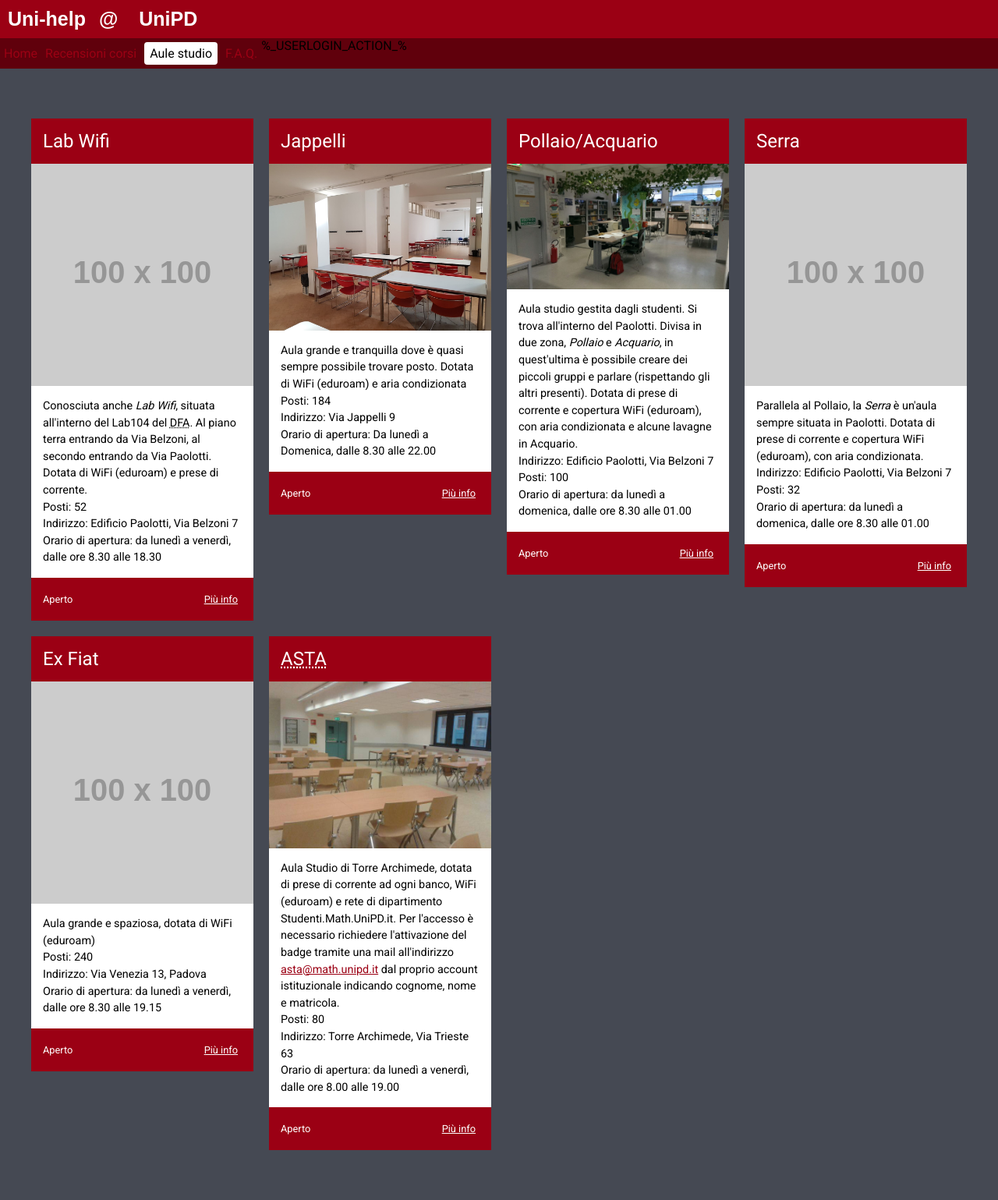
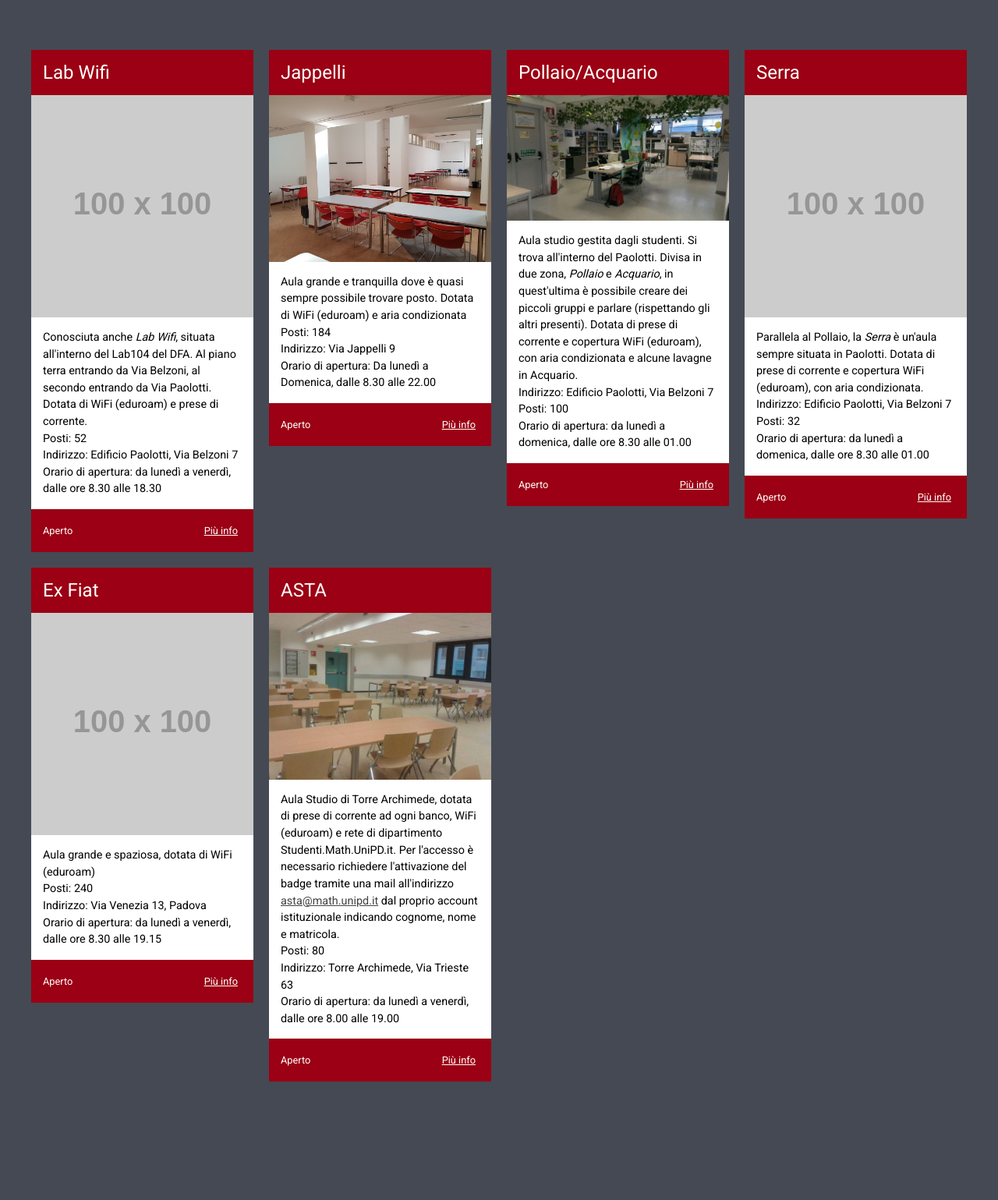
Before and after one commit to Tecwebberz/concorso-accattivante-accessibile, a PHP site: page /src/aule.html in a window 1280 px wide. Shown: the whole page at 78% size. After the commit the page ends 1387 px from the top, so only its background shows below. Run offline with PHP 8.4, Linux system fonts and the light colour scheme; grey boxes labelled with a size stand in for pictures from a placeholder-image service; some libraries are stand-ins or nearby versions; some web fonts are replaced.

Commit message:
raccoglimento dei colori del sito e inizio

```diff
--- a/src/assets/css/main.css
+++ b/src/assets/css/main.css
@@ -1,22 +1,40 @@
 /*Fonts*/
 @import url('https://fonts.googleapis.com/css2?family=Roboto:wght@100;400;900&family=Sarpanch:wght@900&display=swap');
+
 /*Reset rules*/
-
 *{
     /*colori principali*/
-    --primary: #9b0014;
+    /*primary palette*/
+
+        /*main*/
+    --primary-bg: white;
+    --primary-text: black;
+    --primary-link: #424242;
+    --primary-hover: #757575;
+    --primary-active: #757575;
+    --primary-visited: #ffa2a2;
+
+        /*accent*/
+    --primary-accent-bg: #9b0014;
+    --primary-accent-text: white;
+
+
+    /*alternative palette*/
+    --alt-bg: #454953;
+
     --primary-alt: #60000C;
     --primary-c: #ffffff;
-    --fg: #ffffff;
-    --alt-bg: #454953;
 
+
+    /*
     --link-one: black;
     --hover-one: #c0c0c0;
     --visited-one: #f0f0f0;
-
+    */
     margin: 0;
     padding: 0;
     font-family: 'Roboto', sans-serif;
+    font-weight: 400;
 }
 
 /*Base*/
@@ -25,20 +43,15 @@ body {
     background-color: var(--alt-bg);
 }
 
-h2{
-    font-weight: 400;
-}
-h3{
-    font-weight: 400;
-}
+    /*Link*/
+a:link {color: var(--primary-link)}
 
-/*Link*/
-a:link {
-    color: var(--primary)
-}
+a:active, a:hover{color: var(--primary-active);}
 
-a:visited {
-    color: var(--visited-one)
+a:visited {color: var(--primary-visited);}
+
+abbr{
+    text-decoration: none;
 }
 
 /*Flex components*/
@@ -71,15 +84,11 @@ li.primary-box {
 /*Header*/
 header {
     overflow: hidden;
-    background-color: var(--primary);
+    background-color: var(--primary-accent-bg);
 }
 
-header abbr{
-    text-decoration: none;
-}
-
-.logo, .logo * {
-    color: var(--primary-c);
+header .logo, header .logo * {
+    color: var(--primary-accent-text);
     font-size: 25px;
     font-weight: black;
     font-family: 'Sarpanch', sans-serif;
--- a/src/aula.html
+++ b/src/aula.html
@@ -27,7 +27,7 @@
         </nav>
     </header>
 
-    <div class="article">
+    <section>
         <h2>Lab Wifi</h2>
 
         <!--Questo paragrafo va ovviamente calcolato-->
@@ -65,7 +65,7 @@
         </div>
 
         %_RECENSIONI_%
-    </div>
+    </section>
 
 </body>
 
--- a/src/aule.html
+++ b/src/aule.html
@@ -9,24 +9,6 @@
 </head>
 
 <body>
-
-    <header>
-        <h1 class="logo">Uni-help <abbr title="at" xml:lang="en">@</abbr>
-            <abbr title="Università degli studi di Padova">UniPD
-            </abbr>
-        </h1>
-
-        <nav>
-            <ul>
-                <li><a href="index.html">Home</a></li>
-                <li><a href="recensioni.html">Recensioni corsi</a></li>
-                <li><a class="active">Aule studio</a></li>
-                <li><a href="faq.html"><abbr xml:lang="en" title="Frequently Asked Question">F.A.Q.</abbr></a></li>
-                %_USERLOGIN_ACTION_%
-            </ul>
-        </nav>
-    </header>
-
 
     <ol class="cards">
         <li class="card" data-lat="45.40850924340277" data-lon="11.886588142174805" data-open="true">
--- a/src/index.html
+++ b/src/index.html
@@ -25,6 +25,7 @@
         </nav>
     </header>
 
+    <section>
         <ul class="flex-container">
             <li class="primary-box">
                 <img src="assets/img/collab.svg" height="75%" width="80%"/>
@@ -41,6 +42,7 @@
                 <h1>Ma soprattutto facciamo questo</h1>
             </li>
         </ul>
+    </section>
 </body>
 
 </html>
```
Also changed, not shown: other parts of src/assets/css/main.css (+85 -67 lines), src/templates/footer.template.html (added, +17 -0 lines), src/templates/header/header.template.html (renamed from templates/header/header.template.html), src/templates/header/loggedin.template.html (renamed from templates/header/loggedin.template.html), src/templates/header/nonloggedin.template.html (renamed from templates/header/nonloggedin.template.html), src/templates/index.template.html (renamed from templates/index.template.html). Lines whose indentation alone changed are shown as unchanged.
